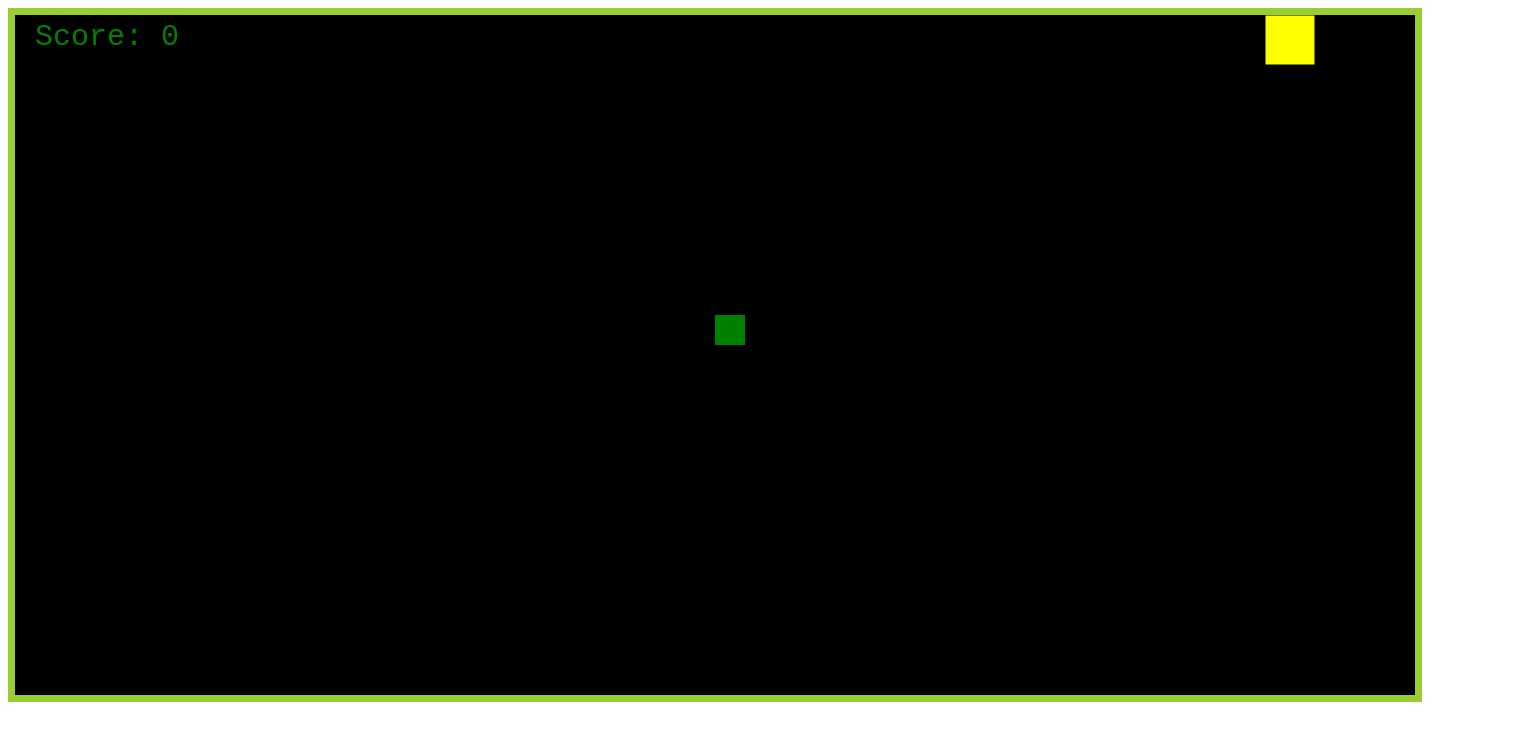
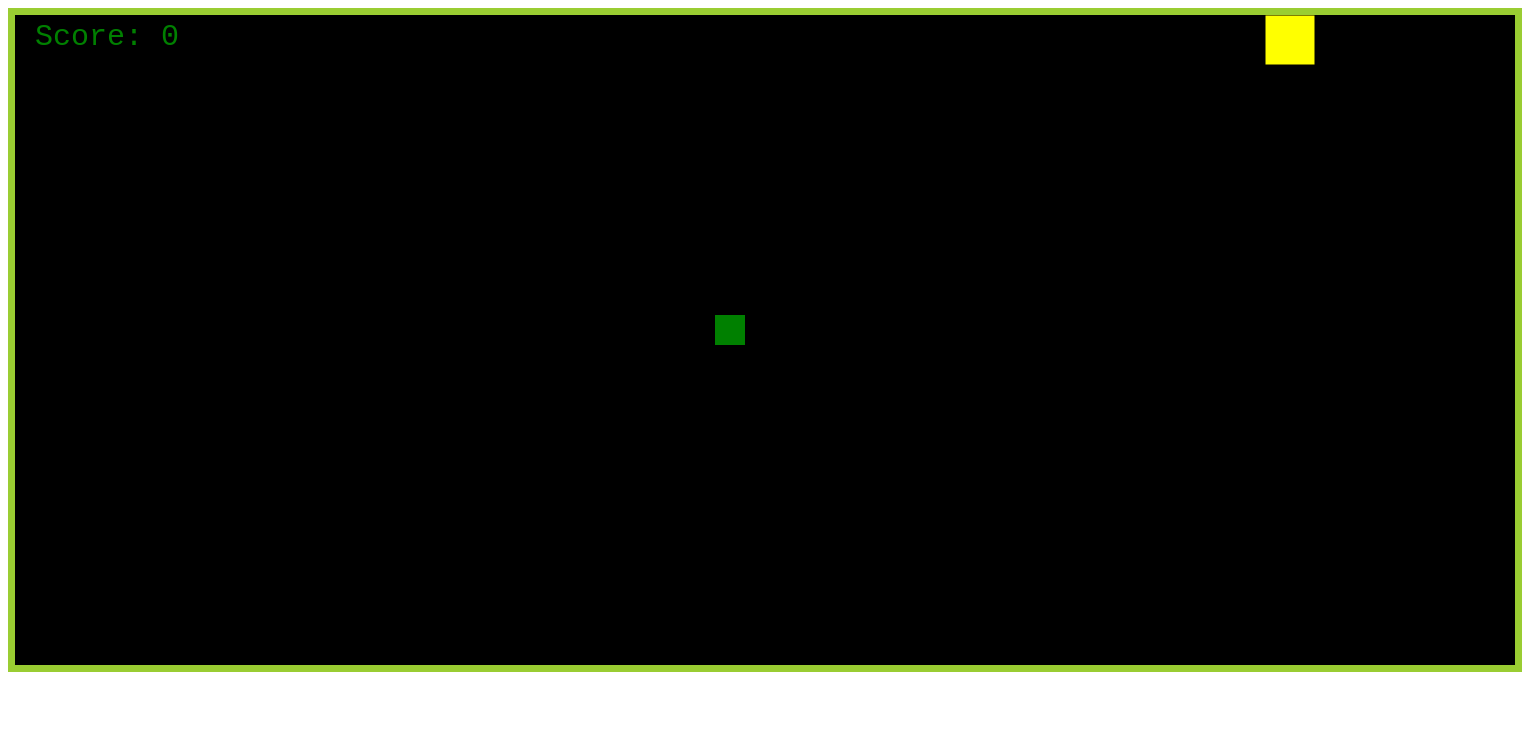
Before and after one commit to tanyas1108/Basic-Snake-Game, a plain HTML site: page index.html in a window 1280 px wide. Shown: the whole page, 1522 px wide, since content can reach past the window. Drawn offline with Linux system fonts and the light colour scheme.

Commit message:
Update index.html

```diff
--- a/index.html
+++ b/index.html
@@ -13,7 +13,7 @@
 </head>
 <body>
 
-    <canvas width="1400px" height="680px"></canvas>
+    <canvas width="1500px" height="650px"></canvas>
 
     <script src="./app.js"></script>
 </body>
```
